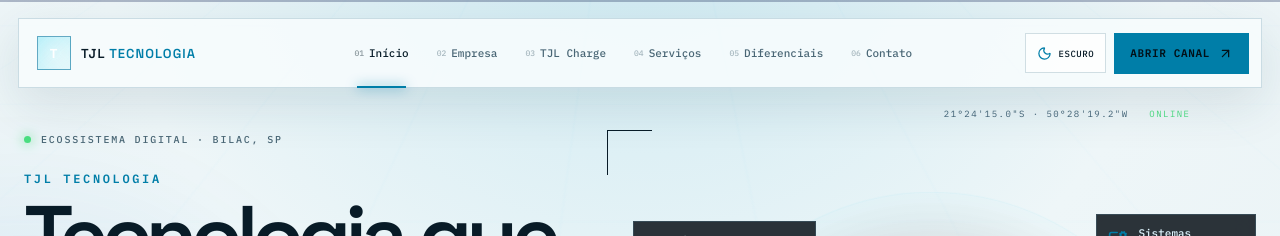
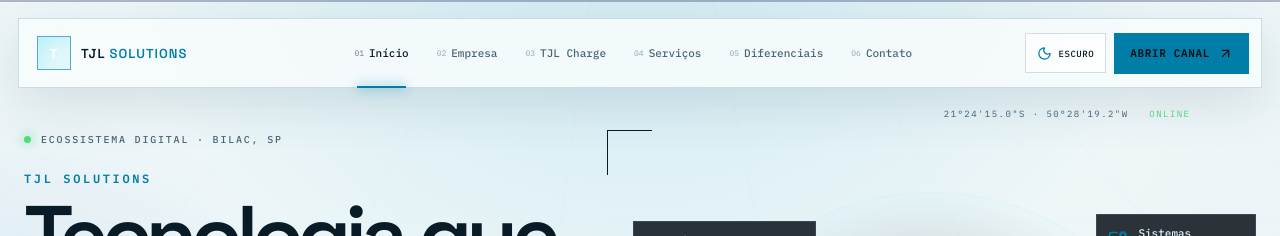
Before and after one commit to TJLN-Solutions/tjl-solutions-site, a React (Vite) app: page / in a window 1280 px wide. Shown: the top 236 px of the page. Built offline with nearby package versions, Linux system fonts and the light colour scheme.

Commit message:
Rebrand site as TJL Solutions and fix hover contrast

```diff
--- a/src/App.tsx
+++ b/src/App.tsx
@@ -15,17 +15,17 @@ import AmbientExperience from "./components/AmbientExperience"
 
 export default function App() {
   useEffect(() => {
-    document.documentElement.dataset.siteRelease = '6'
-    document.title = 'TJL Tecnologia | Sites, Sistemas, Automações e Manutenção em Bilac'
+    document.documentElement.dataset.siteRelease = '7'
+    document.title = 'TJL Solutions | Sites, Sistemas, Automações e Manutenção em Bilac'
     const setMeta = (name: string, content: string, prop = false) => {
       const attr = prop ? 'property' : 'name'
       let el = document.querySelector(`meta[${attr}="${name}"]`) as HTMLMetaElement
       if (!el) { el = document.createElement('meta'); el.setAttribute(attr, name); document.head.appendChild(el) }
       el.content = content
     }
-    setMeta('description', 'A TJL Tecnologia desenvolve sites, sistemas e automações, além de oferecer manutenção de computadores em Bilac, São Paulo. Conheça o TJL Charge.')
+    setMeta('description', 'A TJL Solutions desenvolve sites, sistemas e automações, além de oferecer manutenção de computadores em Bilac, São Paulo. Conheça o TJL Charge.')
     setMeta('keywords', 'empresa de tecnologia Bilac, desenvolvimento de sites Bilac, manutenção computadores Bilac, TJL Charge, automação empresas')
-    setMeta('og:title', 'TJL Tecnologia | Sites, Sistemas, Automações e Manutenção em Bilac', true)
+    setMeta('og:title', 'TJL Solutions | Sites, Sistemas, Automações e Manutenção em Bilac', true)
     setMeta('og:description', 'Soluções digitais completas para empresas em Bilac, SP.', true)
     setMeta('og:type', 'website', true)
   }, [])
--- a/src/components/Contato.tsx
+++ b/src/components/Contato.tsx
@@ -37,7 +37,7 @@ export default function Contato() {
     if (!fields.mensagem.trim()) next.mensagem = "Mensagem é obrigatória."
     setErrors(next)
     if (Object.keys(next).length) return
-    const message = `Olá! Tenho interesse nos serviços da TJL Tecnologia.\n\nNome: ${fields.nome}${fields.empresa ? `\nEmpresa: ${fields.empresa}` : ""}\nTelefone: ${fields.telefone}\nServiço de interesse: ${fields.servico}\n\n${fields.mensagem}`
+    const message = `Olá! Tenho interesse nos serviços da TJL Solutions.\n\nNome: ${fields.nome}${fields.empresa ? `\nEmpresa: ${fields.empresa}` : ""}\nTelefone: ${fields.telefone}\nServiço de interesse: ${fields.servico}\n\n${fields.mensagem}`
     window.open(`https://wa.me/${team[selected].phone}?text=${encodeURIComponent(message)}`, "_blank", "noopener,noreferrer")
     setSent(true)
   }
--- a/src/components/Footer.tsx
+++ b/src/components/Footer.tsx
@@ -7,14 +7,14 @@ export default function Footer() {
       <div className="content-shell">
         <div className="grid gap-12 md:grid-cols-[1.2fr_.8fr_1fr] pb-12">
           <div>
-            <div className="control-logo mb-5"><span className="control-logo-mark">T</span><span>TJL <b>TECNOLOGIA</b></span></div>
+            <div className="control-logo mb-5"><span className="control-logo-mark">T</span><span>TJL <b>SOLUTIONS</b></span></div>
             <p className="max-w-sm text-sm leading-7 text-slate-400">Tecnologia, inovação e soluções personalizadas para movimentar o seu negócio.</p>
             <p className="mt-5 flex items-center gap-2 text-xs text-slate-500"><MapPin size={14} className="text-cyan-400"/> Rua XV de Novembro, 283 — Bilac, SP</p>
           </div>
           <div>
             <p className="terminal-label mb-5">MAPA DO SISTEMA</p>
             <div className="grid gap-3">
-              {navLinks.map((link) => <a key={link.href} href={link.href} className="group flex items-center gap-2 text-sm text-slate-400 transition hover:text-white"><span className="font-mono text-[8px] text-cyan-500">{link.short}</span>{link.label}<ArrowUpRight size={12} className="opacity-0 transition group-hover:opacity-100"/></a>)}
+              {navLinks.map((link) => <a key={link.href} href={link.href} className="footer-nav-link group flex items-center gap-2 text-sm text-slate-400 transition"><span className="font-mono text-[8px] text-cyan-500">{link.short}</span>{link.label}<ArrowUpRight size={12} className="opacity-0 transition group-hover:opacity-100"/></a>)}
             </div>
           </div>
           <div>
@@ -25,7 +25,7 @@ export default function Footer() {
           </div>
         </div>
         <div className="flex flex-col justify-between gap-3 border-t border-sky-300/10 pt-7 text-[10px] tracking-widest text-slate-600 sm:flex-row">
-          <p>© {new Date().getFullYear()} TJL TECNOLOGIA · TODOS OS DIREITOS RESERVADOS</p>
+          <p>© {new Date().getFullYear()} TJL SOLUTIONS · TODOS OS DIREITOS RESERVADOS</p>
           <p>SISTEMA DESENVOLVIDO PELA TJL</p>
         </div>
       </div>
--- a/src/components/Hero.tsx
+++ b/src/components/Hero.tsx
@@ -27,7 +27,7 @@ export default function Hero() {
       <div className="hero-layout">
         <div className="hero-copy">
           <div className="hero-kicker"><i /> Ecossistema digital · Bilac, SP</div>
-          <p className="hero-brand">TJL Tecnologia</p>
+          <p className="hero-brand">TJL Solutions</p>
           <h1>Tecnologia que <span>transforma ideias</span> em soluções.</h1>
           <p className="hero-description">
             Desenvolvemos sites, sistemas e automações, além de cuidar da manutenção de computadores,
--- a/src/components/Localizacao.tsx
+++ b/src/components/Localizacao.tsx
@@ -38,7 +38,7 @@ export default function Localizacao() {
         <div className="embedded-map" ref={mapRef}>
           {loadMap ? (
             <iframe
-              title="Mapa da TJL Tecnologia em Bilac"
+              title="Mapa da TJL Solutions em Bilac"
               src={mapEmbedUrl}
               loading="lazy"
               allowFullScreen
--- a/src/components/Navbar.tsx
+++ b/src/components/Navbar.tsx
@@ -34,9 +34,9 @@ export default function Navbar() {
   return (
     <>
       <header className={`control-bar ${scrolled ? "is-compact" : ""}`}>
-        <a href="#inicio" className="control-logo" aria-label="TJL Tecnologia — início">
+        <a href="#inicio" className="control-logo" aria-label="TJL Solutions — início">
           <span className="control-logo-mark">T</span>
-          <span>TJL <b>TECNOLOGIA</b></span>
+          <span>TJL <b>SOLUTIONS</b></span>
         </a>
 
         <nav className="control-nav" aria-label="Navegação principal">
--- a/src/components/WhatsAppFloat.tsx
+++ b/src/components/WhatsAppFloat.tsx
@@ -8,7 +8,7 @@ export default function WhatsAppFloat() {
       href={`https://wa.me/5518996460473?text=${msg}`}
       target="_blank"
       rel="noopener noreferrer"
-      aria-label="Falar com TJL Tecnologia pelo WhatsApp"
+      aria-label="Falar com TJL Solutions pelo WhatsApp"
       className="fixed bottom-6 right-6 z-50 flex items-center justify-center w-14 h-14 rounded-full shadow-2xl border border-white/20"
       style={{
         background: '#16a34a',
--- a/src/index.css
+++ b/src/index.css
@@ -88,7 +88,7 @@ main, footer, .control-bar, .side-rail, .mobile-command { position: relative; z-
 .control-nav a:hover, .control-nav a.active { color: white; }
 .control-nav a.active::after { transform: scaleX(1); }
 .control-cta { display: flex; align-items: center; gap: 8px; padding: 13px 16px; background: var(--cyan); color: #021018; font: 600 11px var(--font-mono); text-transform: uppercase; letter-spacing: .06em; transition: .25s; }
-.control-cta:hover { background: white; box-shadow: 0 0 30px rgba(34,211,238,.3); }
+.control-cta:hover { background: #f5fbff; color: #021018; box-shadow: 0 0 30px rgba(34,211,238,.3); }
 .control-actions { display: flex; align-items: center; gap: 8px; }
 .theme-toggle { display: inline-flex; align-items: center; justify-content: center; gap: 7px; min-height: 40px; padding: 0 11px; border: 1px solid var(--line); background: rgba(8,20,32,.64); color: var(--white); cursor: pointer; font: 500 9px var(--font-mono); text-transform: uppercase; letter-spacing: .06em; transition: border-color .2s, background .2s, color .2s; }
 .theme-toggle:hover { border-color: var(--line-hot); background: rgba(34,211,238,.1); }
@@ -118,7 +118,7 @@ main, footer, .control-bar, .side-rail, .mobile-command { position: relative; z-
 .hero-actions { display: flex; gap: 12px; }
 .btn-signal, .btn-line { display: inline-flex; align-items: center; justify-content: center; gap: 14px; min-height: 50px; padding: 0 20px; text-transform: uppercase; letter-spacing: .08em; font: 600 11px var(--font-mono); transition: .3s var(--ease); }
 .btn-signal { background: var(--cyan); color: #021017; box-shadow: 0 0 0 rgba(34,211,238,0); }
-.btn-signal:hover { transform: translateY(-3px); background: white; box-shadow: 0 14px 35px rgba(34,211,238,.18); }
+.btn-signal:hover { transform: translateY(-3px); background: #f5fbff; color: #021017; box-shadow: 0 14px 35px rgba(34,211,238,.18); }
 .btn-line { border: 1px solid rgba(125,211,252,.26); background: rgba(6,14,24,.45); color: #c5e9fa; }
 .btn-line:hover { border-color: var(--cyan); background: rgba(34,211,238,.08); }
 .hero-metrics { display: flex; gap: 36px; margin-top: 44px; }
@@ -333,6 +333,7 @@ main, footer, .control-bar, .side-rail, .mobile-command { position: relative; z-
 .map-strip-content small { color: var(--cyan); font: 8px var(--font-mono); letter-spacing: .15em; }.map-strip-content h2 { margin: 9px 0; font: 600 1.75rem var(--font-display); }.map-strip-content p { margin: 0; color: #668397; font-size: .8rem; }
 .map-data { display: flex; flex-direction: column; gap: 7px; }.map-data span { display: flex; justify-content: space-between; gap: 20px; color: #456478; font: 7px var(--font-mono); }.map-data em { color: #90afbf; font-style: normal; }
 .map-strip-content > a { display: flex; align-items: center; gap: 9px; padding: 14px 18px; border: 1px solid var(--line-hot); font: 9px var(--font-mono); }
+.map-strip-content > a:hover { border-color: var(--cyan); background: rgba(34,211,238,.1); color: var(--white); }
 .embedded-map { position: relative; min-height: 430px; overflow: hidden; border: 1px solid var(--line-hot); background: #06101a; box-shadow: 0 28px 70px rgba(0,0,0,.24); }
 .embedded-map::before { content: "MAPA / TJL BASE 01"; position: absolute; z-index: 2; top: 12px; left: 12px; padding: 8px 10px; background: rgba(3,8,14,.84); color: #bdefff; pointer-events: none; font: 8px var(--font-mono); letter-spacing: .12em; }
 .embedded-map iframe { display: block; width: 100%; height: 430px; border: 0; }
@@ -342,6 +343,7 @@ main, footer, .control-bar, .side-rail, .mobile-command { position: relative; z-
 .map-placeholder span { max-width: 520px; color: #7190a2; font-size: .8rem; line-height: 1.6; }
 
 footer { background: #02060b !important; }
+.footer-nav-link:hover { color: #f5fbff; }
 .card-tech { border: 1px solid var(--line) !important; background: rgba(5,13,22,.7) !important; }
 .btn-primary { display: inline-flex; align-items: center; gap: 8px; border: 0; background: var(--cyan); color: #031017; padding: 12px 16px; font: 600 10px var(--font-mono); }
 .btn-outline { display: inline-flex; border: 1px solid var(--line-hot); background: transparent; color: white; padding: 12px 16px; }
@@ -464,5 +466,11 @@ footer { background: #02060b !important; }
 [data-theme="light"] .request-field select option { background: white; }
 [data-theme="light"] .location-terminal { background: rgba(255,255,255,.78); }
 [data-theme="light"] footer { background: #dce9ee !important; color: #102d3b; }
+[data-theme="light"] footer .text-slate-400,
+[data-theme="light"] footer .text-slate-300 { color: #496675; }
+[data-theme="light"] footer .text-slate-500,
+[data-theme="light"] footer .text-slate-600 { color: #5f7784; }
+[data-theme="light"] .footer-nav-link:hover { color: #006f95; }
+[data-theme="light"] .map-strip-content > a:hover { color: #063147; }
 [data-theme="light"] .mobile-command { background: rgba(241,248,250,.98); }
 [data-theme="light"] ::selection { color: #fff; }
```
Also changed, not shown: .figma/make/site.json, public/og.png.
